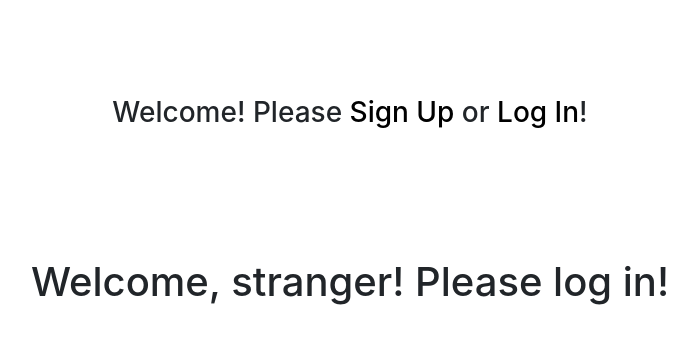
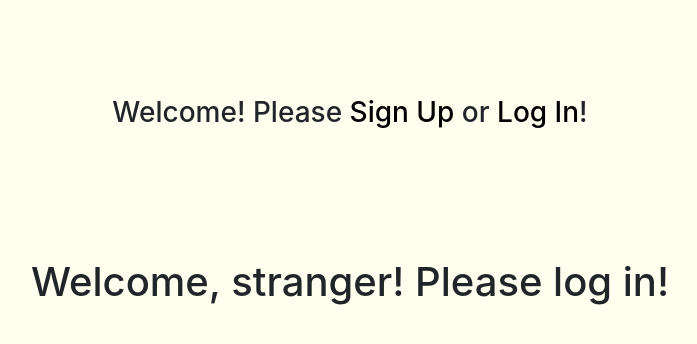
Before and after one commit to VBTX/favorite-quotes-client, a React (Create React App) app: page / in a window 1280 px wide. Shown: the top 344 px of the page, without its empty margins (290-987 px from the left). Built offline with nearby package versions, Linux system fonts and the light colour scheme; no server answers; a web font is replaced by a local one.

Commit message:
change styling

```diff
--- a/public/index.html
+++ b/public/index.html
@@ -2,7 +2,6 @@
 <html lang="en">
   <head>
     <meta charset="utf-8" />
-    <link rel="shortcut icon" href="%PUBLIC_URL%/favicon.ico" />
     <link rel="stylesheet" href="https://stackpath.bootstrapcdn.com/bootstrap/4.1.3/css/bootstrap.min.css" integrity="sha384-MCw98/SFnGE8fJT3GXwEOngsV7Zt27NXFoaoApmYm81iuXoPkFOJwJ8ERdknLPMO" crossorigin="anonymous">
     <link href="https://fonts.googleapis.com/css?family=Darker+Grotesque&display=swap" rel="stylesheet">
     <link href="https://fonts.googleapis.com/css?family=Homemade+Apple&display=swap" rel="stylesheet">
--- a/src/App.css
+++ b/src/App.css
@@ -1,7 +1,18 @@
 .App {
   text-align: center;
-  background-color:  white;
-  height: 50vh;
+  background-color:  #FFFFF0;
+}
+
+.myQuotes {
+  display:  flexwrap;
+  flex-direction:  row;
+}
+
+
+html, body {
+    margin: 0;
+    height: 100%;
+    background-color:  #FFFFF0;
 }
 /*
 .App-logo {
--- a/src/components/MyQuotes.js
+++ b/src/components/MyQuotes.js
@@ -5,7 +5,7 @@ import QuickQuoteCard from './QuickQuoteCard'
 
 const MyQuotes = props => {
 	const quoteCards = props.quotes.length > 0 ?
-	<div align="center">{props.quotes.map( q => <QuickQuoteCard key={q.id} quote={q}/>)}</div> : "No quotes at the moment"
+	<div className="myQuotes">{props.quotes.map( q => <QuickQuoteCard key={q.id} quote={q}/>)}</div> : "No quotes at the moment"
 	return quoteCards
 	}
 
--- a/src/components/QuickCard.css
+++ b/src/components/QuickCard.css
@@ -1,14 +1,14 @@
 .QuickCard {
-	background:  whitesmoke;
+	background-color:  whitesmoke;
+	background-image: url("%PUBLIC_URL%/index.png");
 	box-shadow:  0 1px 3px rgba(0,0,0,0,0.12), 0 1px 2px rgba(0,0,0,0,0.24);
 	transition:  all 0.3s cubic-bezier(.25,.8,.25,1);
 	width:  33%;
-/* 	display:  inline-block; */
+	display:  inline-block;
 	margin-bottom: 1.5%;
 	margin-left: 5%;
 	padding:  2%;
 	font-family: 'Darker Grotesque', sans-serif;
-	display:  auto-fill;
 
 
 }
```
Also changed, not shown: public/index.png (added), 1 other file (tests, documents, lock files or other folders).
